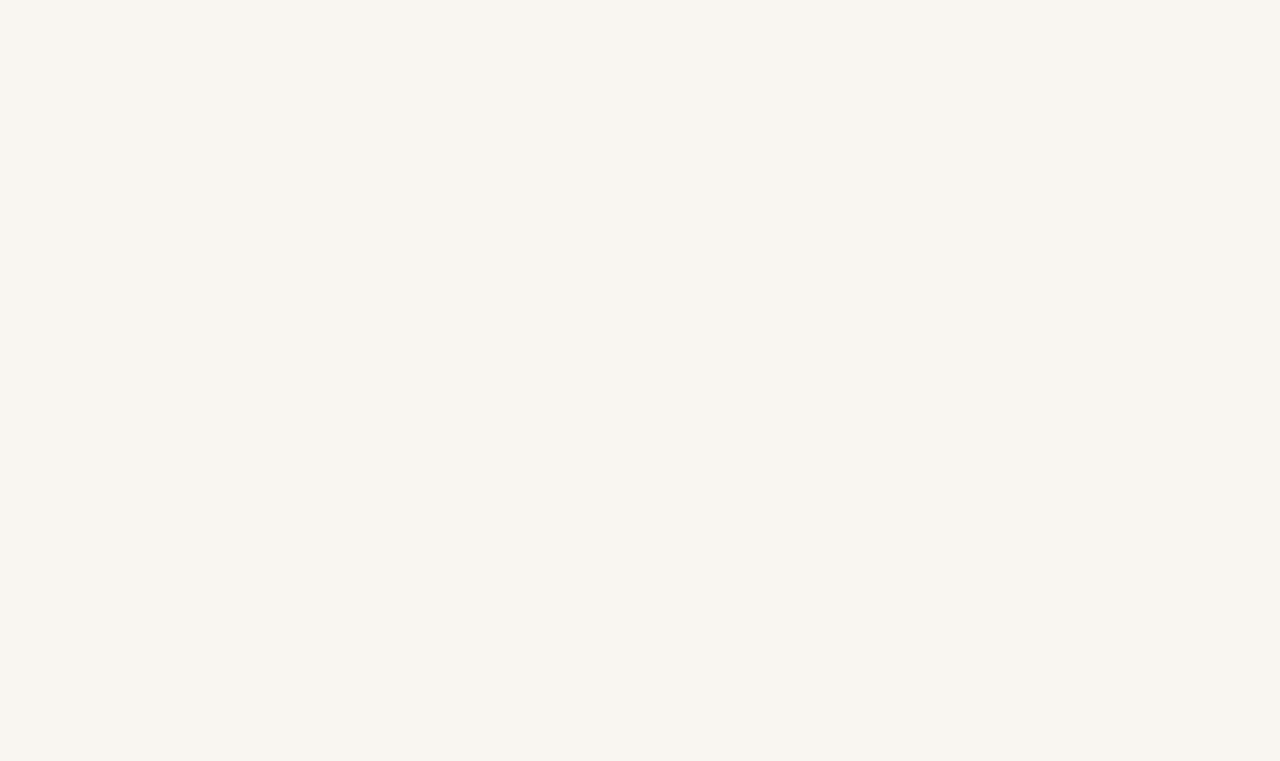
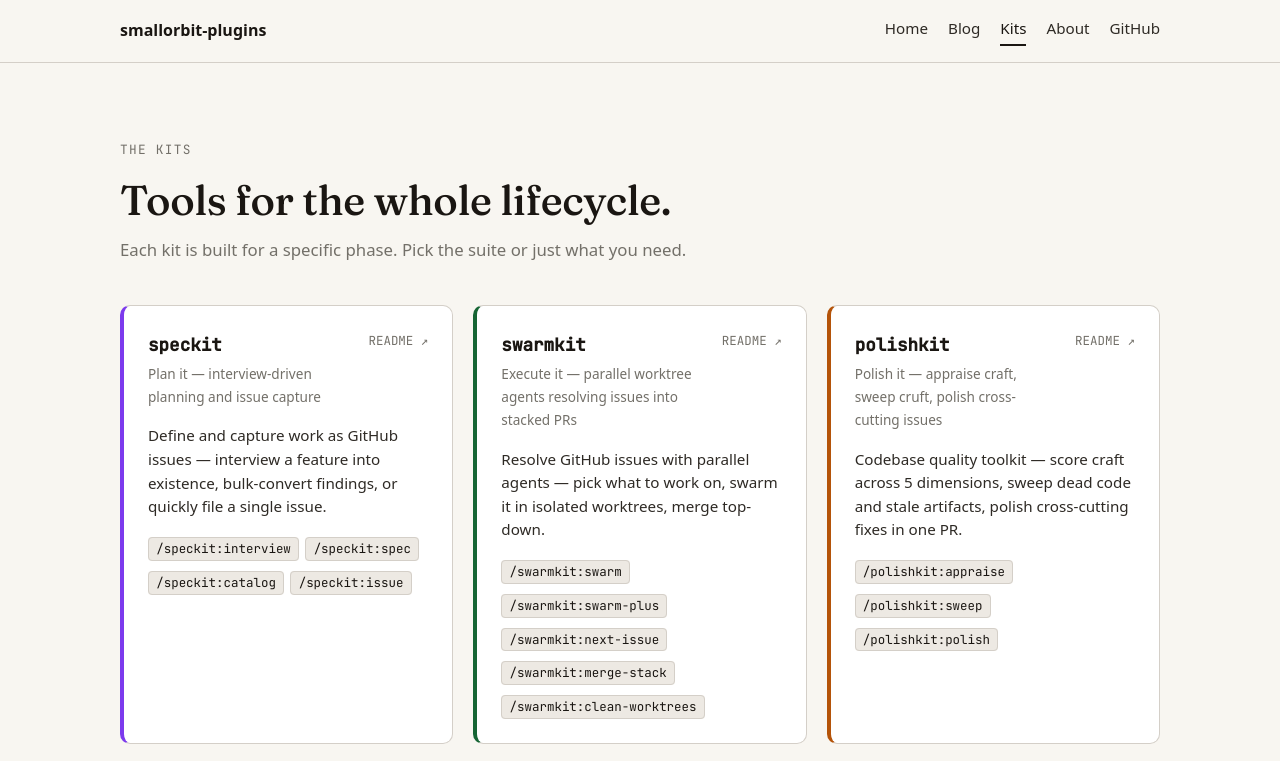
Before and after one commit to smallorbit/smallorbit-plugins, an Astro site in the folder site/: page /smallorbit-plugins/kits in a window 1280 px wide. Before the commit this address had no page. Shown: the top 761 px of the page. Built offline with nearby package versions, Linux system fonts and the light colour scheme; Astro itself is replaced by a stand-in of ours; a web font is replaced by a local one.

Commit message:
feat(site): add Kits link to TopNav and Kits index page

```diff
--- a/site/src/components/nav/TopNav.astro
+++ b/site/src/components/nav/TopNav.astro
@@ -23,6 +23,13 @@
         aria-current={active === 'blog' ? 'page' : undefined}
       >
         Blog
+      </a>
+      <a
+        href={`${baseHref}kits/`}
+        class:list={[{ 'is-active': active === 'kits' }]}
+        aria-current={active === 'kits' ? 'page' : undefined}
+      >
+        Kits
       </a>
       <a
         href={`${baseHref}about/`}
--- /dev/null
+++ b/site/src/pages/kits/index.astro
@@ -0,0 +1,12 @@
+---
+import BaseLayout from '../../layouts/BaseLayout.astro';
+import KitGrid from '../../components/landing/KitGrid.astro';
+---
+
+<BaseLayout
+  title="Kits · smallorbit-plugins"
+  description="Browse the smallorbit-plugins kit catalog — one card per kit with the commands you'll reach for."
+  active="kits"
+>
+  <KitGrid />
+</BaseLayout>
```
